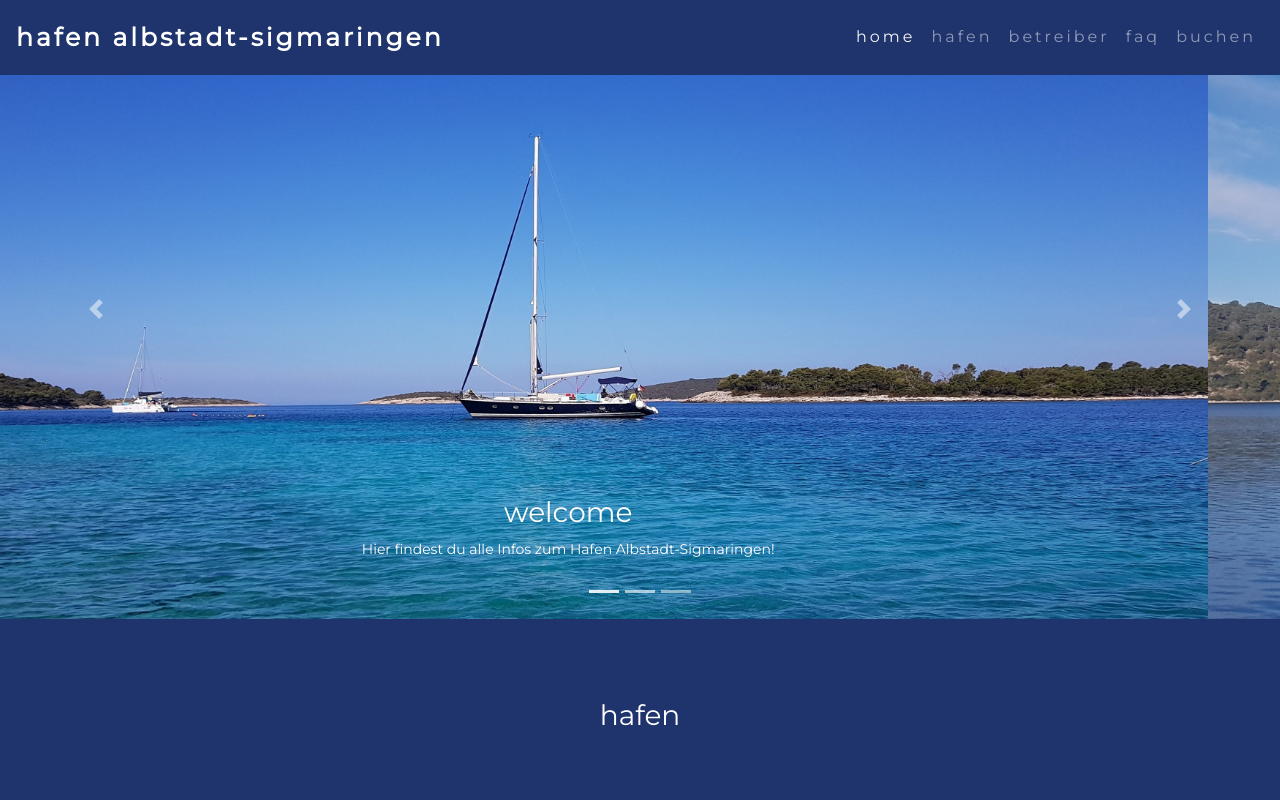
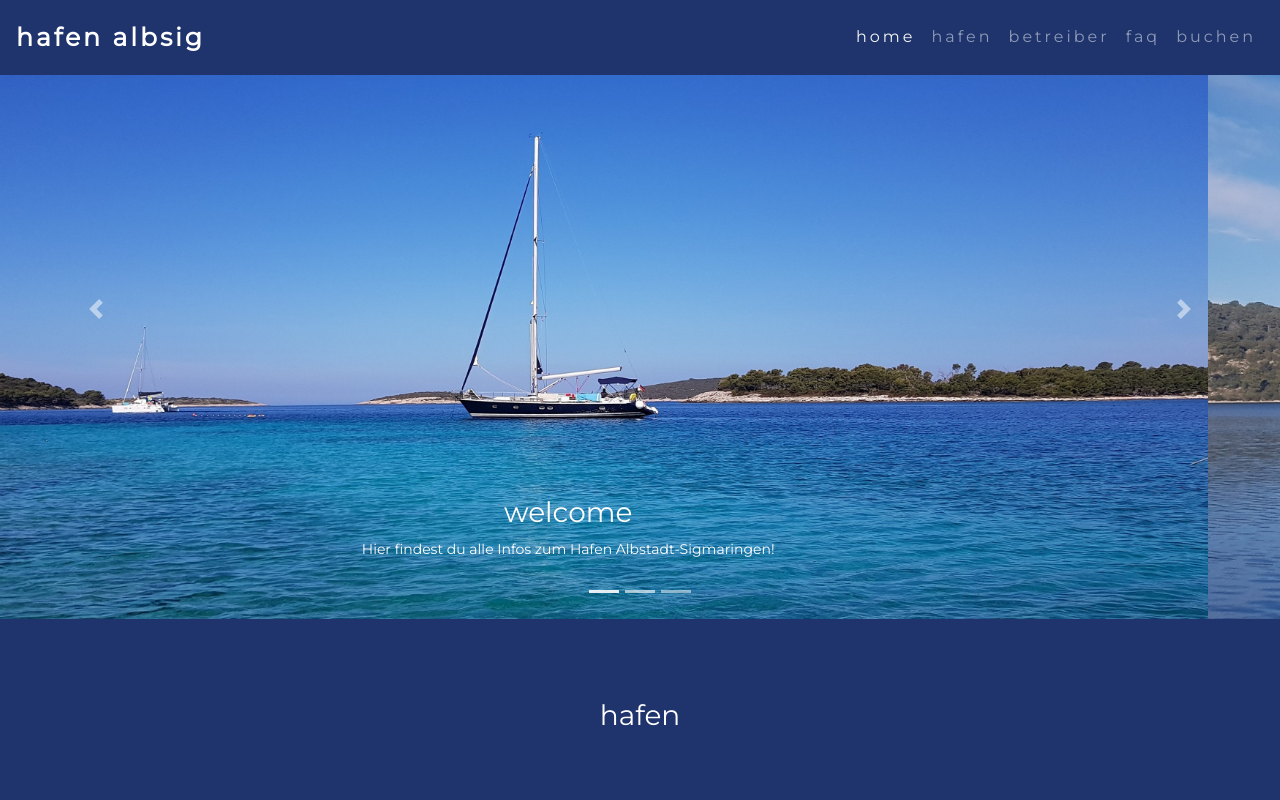
Before and after one commit to blakars/Booking-Website, a website: page index.html in a window 1280 px wide. Shown: the top 800 px of the page. Drawn offline with nearby package versions, Linux system fonts and the light colour scheme.

Commit message:
update title

```diff
--- a/index.html
+++ b/index.html
@@ -23,7 +23,7 @@
   </head>
   <body>
       <nav class="navbar navbar-expand-sm fixed-top bg-1 navbar-dark">
-            <a class="navbar-brand" href="index.html">hafen albstadt-sigmaringen</a>
+            <a class="navbar-brand" href="index.html">hafen albsig</a>
 
             <button class="navbar-toggler" type="button" data-toggle="collapse" data-target="#collapsibleNavbar"">
                <span class="navbar-toggler-icon"></span>
```
